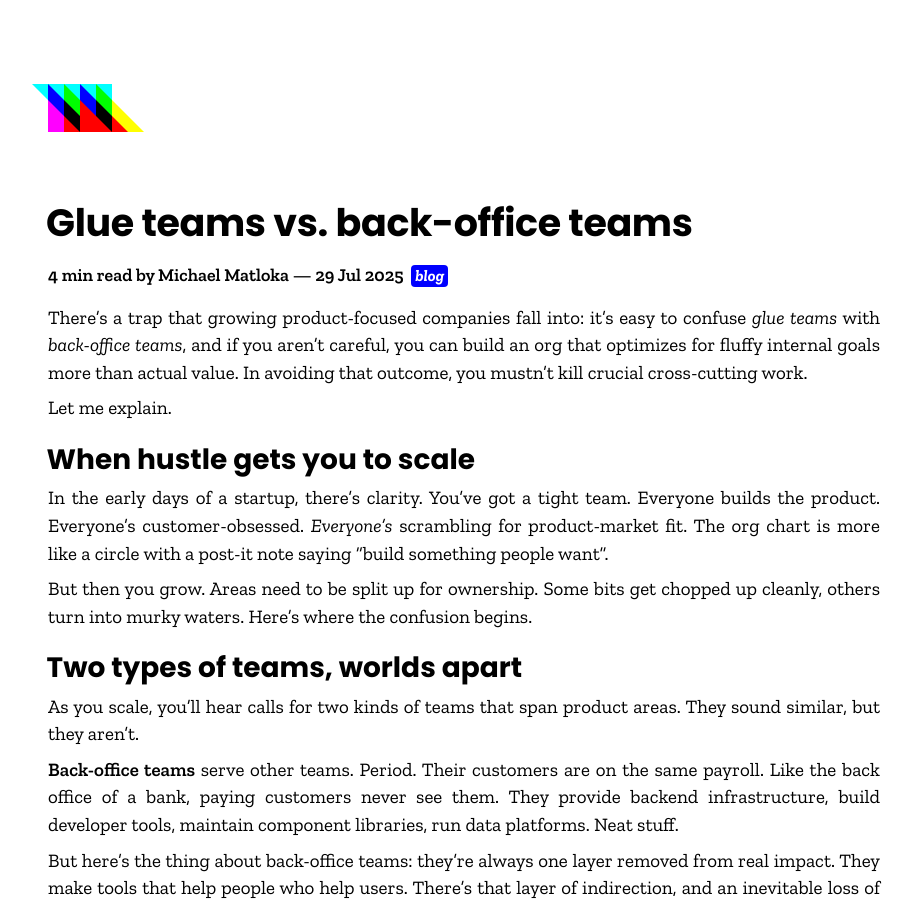
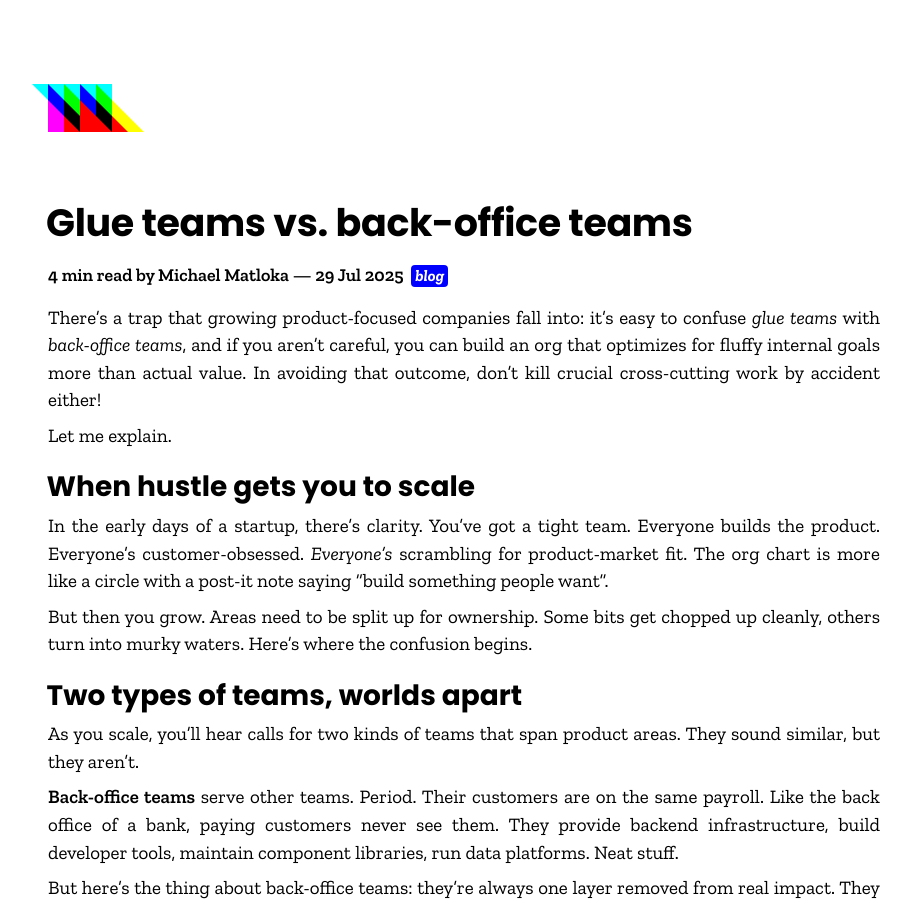
Before and after one commit to Twixes/matloka.com, a Jekyll site: the page built from _posts/2025-07-29-glue-teams-vs-back-office-teams.md, in a window 1280 px wide and 900 px high. Shown: the whole window, without its empty margins (176-1089 px from the left). Built offline with Jekyll 4.4.1, drawn with Linux system fonts in a browser that asks for light colours; comment, search, counter and statistics services are not loaded.

Commit message:
Clarify opening

```diff
--- a/_posts/2025-07-29-glue-teams-vs-back-office-teams.md
+++ b/_posts/2025-07-29-glue-teams-vs-back-office-teams.md
@@ -5,7 +5,7 @@ tag: blog
 image: /assets/glue-teams-vs-back-office-teams/banner.png
 ---
 
-There's a trap that growing product-focused companies fall into: it's easy to confuse *glue teams* with *back-office teams*, and if you aren't careful, you can build an org that optimizes for fluffy internal goals more than actual value. In avoiding that outcome, you mustn't kill crucial cross-cutting work.
+There's a trap that growing product-focused companies fall into: it's easy to confuse *glue teams* with *back-office teams*, and if you aren't careful, you can build an org that optimizes for fluffy internal goals more than actual value. In avoiding that outcome, don't kill crucial cross-cutting work by accident either!
 
 Let me explain.
 
```
